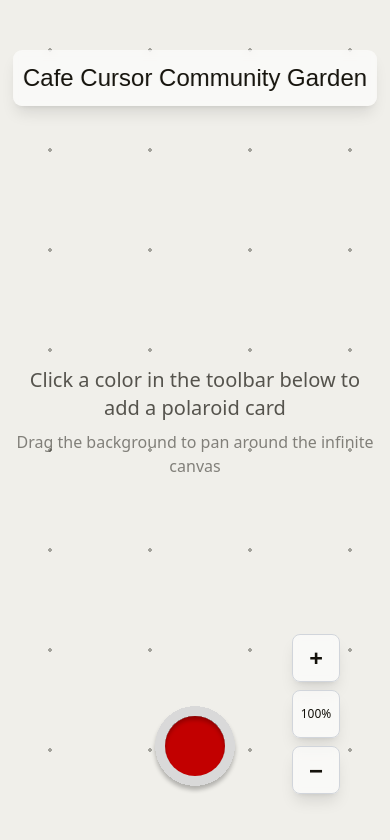
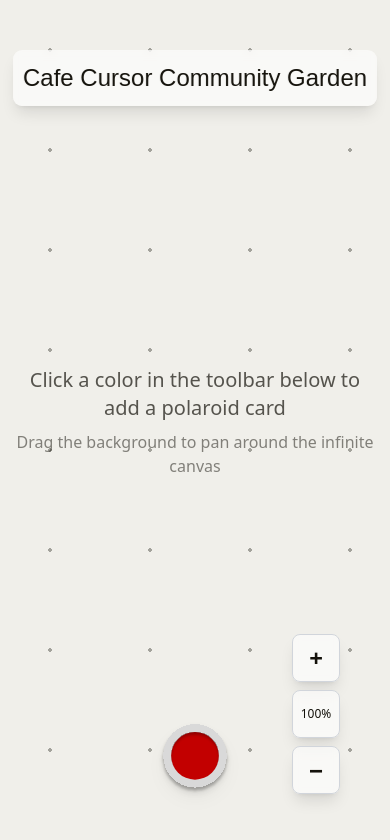
Before and after one commit to itsjoopark/cafecursor-community-garden, a Next.js app: page / in a window 390 px wide. Shown: the top 840 px of the page. Built offline with nearby package versions, Linux system fonts and the light colour scheme; a web font is replaced by a local one.

Commit message:
Fix camera button visibility on mobile - ensure proper z-index and sizing

```diff
--- a/app/page.tsx
+++ b/app/page.tsx
@@ -320,8 +320,8 @@ export default function Home() {
         </button>
       </div>
 
-      {/* Fixed Sticky Note Toolbar - Bottom with 50px gap */}
-      <div className="fixed bottom-[50px] left-1/2 transform -translate-x-1/2 z-30">
+      {/* Fixed Camera Button Toolbar - Bottom with 50px gap */}
+      <div className="fixed bottom-[50px] left-1/2 -translate-x-1/2 z-50 pointer-events-auto">
         <StickyNoteToolbar onColorSelect={handleAddCard} />
       </div>
     </main>
--- a/components/StickyNoteToolbar.tsx
+++ b/components/StickyNoteToolbar.tsx
@@ -23,24 +23,25 @@ export default function StickyNoteToolbar({ onColorSelect }: StickyNoteToolbarPr
 
   return (
     <div
-      className="flex items-center justify-center"
+      className="flex items-center justify-center touch-none select-none"
       data-name="Frame_Photo_Capture_Button"
       data-node-id="70:93"
     >
       <button
         onClick={handleCameraClick}
-        className={`relative w-[88px] h-[88px] transition-all duration-200 hover:scale-110 active:scale-95 cursor-pointer ${
+        className={`relative w-[70px] h-[70px] sm:w-[88px] sm:h-[88px] transition-all duration-200 hover:scale-110 active:scale-95 cursor-pointer touch-auto ${
           isClicked ? 'scale-95' : ''
         }`}
         aria-label="Add polaroid card"
         title="Add new polaroid card"
+        style={{ WebkitTapHighlightColor: 'transparent' }}
       >
         <Image
           src={cameraButtonSvg}
           alt="Camera button"
           width={88}
           height={88}
-          className="w-full h-full"
+          className="w-full h-full drop-shadow-lg"
           priority
         />
       </button>
```
